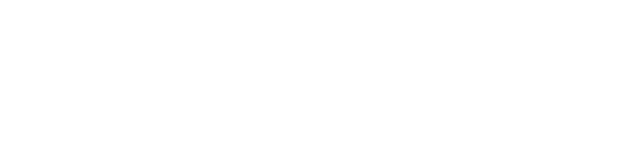
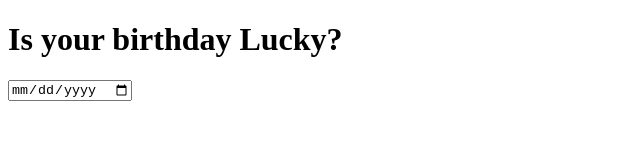
Before and after one commit to himanshukesarwani800/is-your-birthday-lucky, a plain HTML site: page index.html in a window 1280 px wide. Shown: the whole page, without its empty margins (0-640 px from the left). Drawn offline with Linux system fonts and the light colour scheme.

Commit message:
feat: add heading and date

```diff
--- a/index.html
+++ b/index.html
@@ -4,9 +4,27 @@
     <meta charset="UTF-8">
     <meta http-equiv="X-UA-Compatible" content="IE=edge">
     <meta name="viewport" content="width=device-width, initial-scale=1.0">
+    <link rel="stylesheet" href="/styles.css">
     <title>Document</title>
 </head>
 <body>
+<h1>Is your birthday Lucky?</h1>
+<form action="">
+<label for="dob"></label>
+<input type="date" name="" id="dob">
+
+</form>
+
+
+
+
+
+
+
+
+
+
+
 
 </body>
 </html>
```
Also changed, not shown: script.js (added), styles.css (added).
